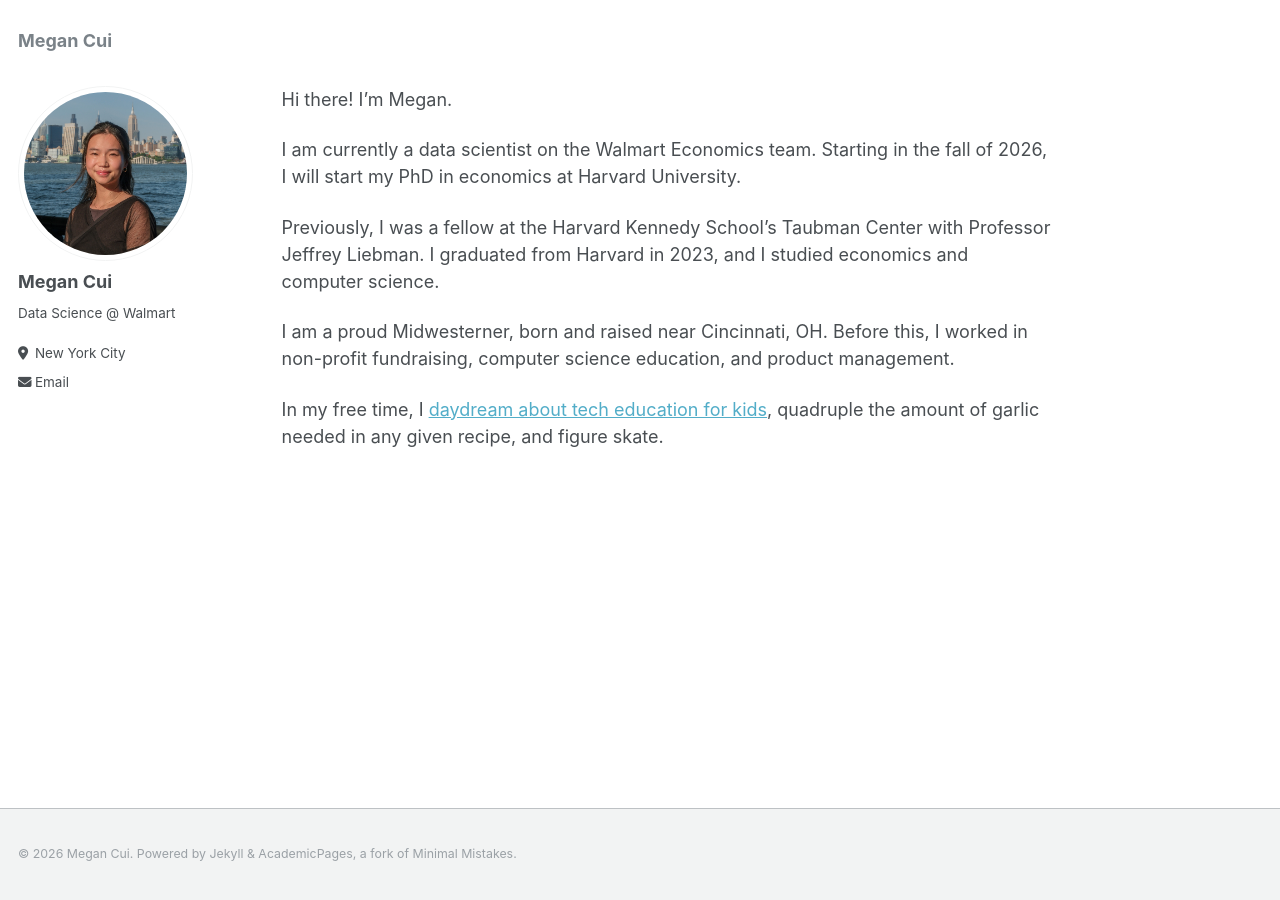
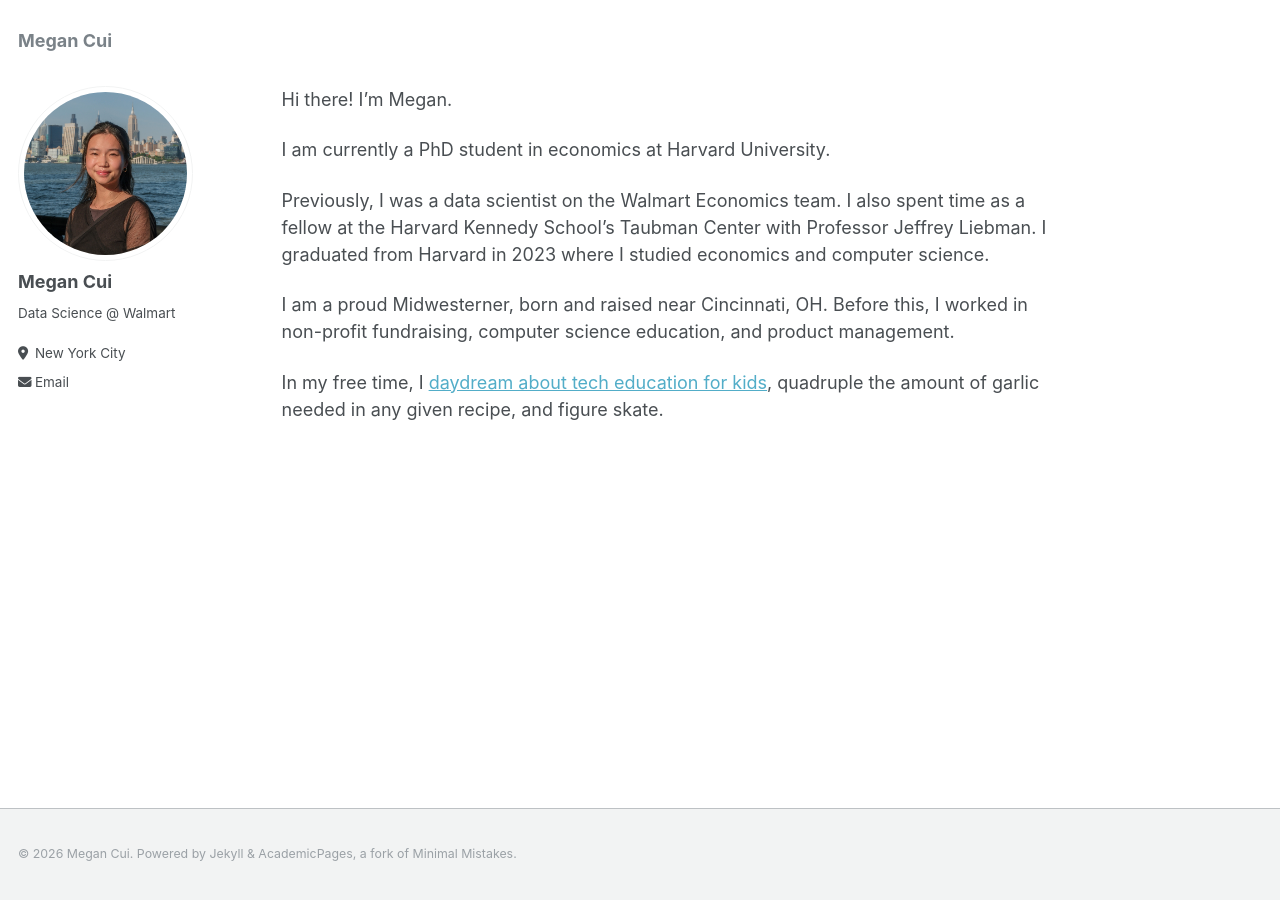
Before and after one commit to megancui/pw, a Jekyll site: the page built from _pages/about.md, in a window 1280 px wide. Built offline with Jekyll 4.4.1, drawn with Linux system fonts in a browser that asks for light colours.

Commit message:
Revise personal introduction in about.md
Updated professional background and current status.

```diff
--- a/_pages/about.md
+++ b/_pages/about.md
@@ -9,9 +9,9 @@ redirect_from:
 
 Hi there! I'm Megan.
 
-I am currently a data scientist on the Walmart Economics team. Starting in the fall of 2026, I will start my PhD in economics at Harvard University.
+I am currently a PhD student in economics at Harvard University.
 
-Previously, I was a fellow at the Harvard Kennedy School's Taubman Center with Professor Jeffrey Liebman. I graduated from Harvard in 2023, and I studied economics and computer science.
+Previously, I was a data scientist on the Walmart Economics team. I also spent time as a fellow at the Harvard Kennedy School's Taubman Center with Professor Jeffrey Liebman. I graduated from Harvard in 2023 where I studied economics and computer science.
 
 I am a proud Midwesterner, born and raised near Cincinnati, OH. Before this, I worked in non-profit fundraising, computer science education, and product management.
 
```
